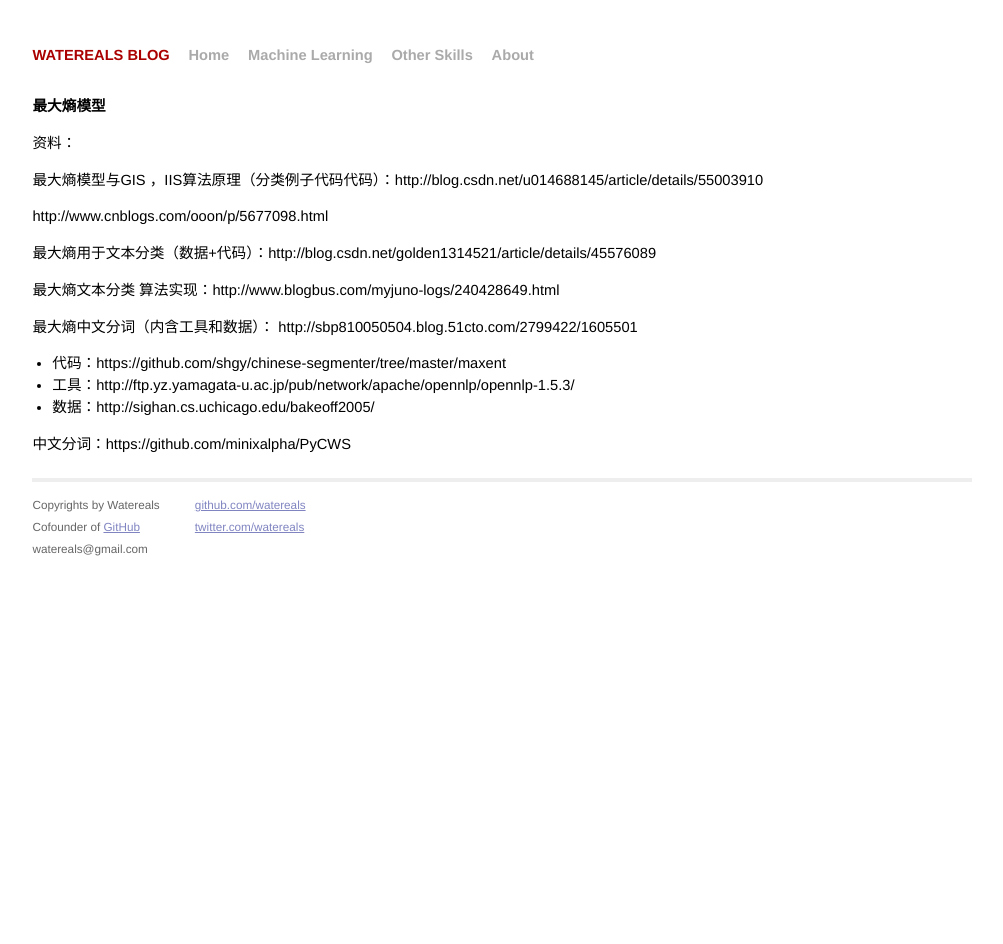
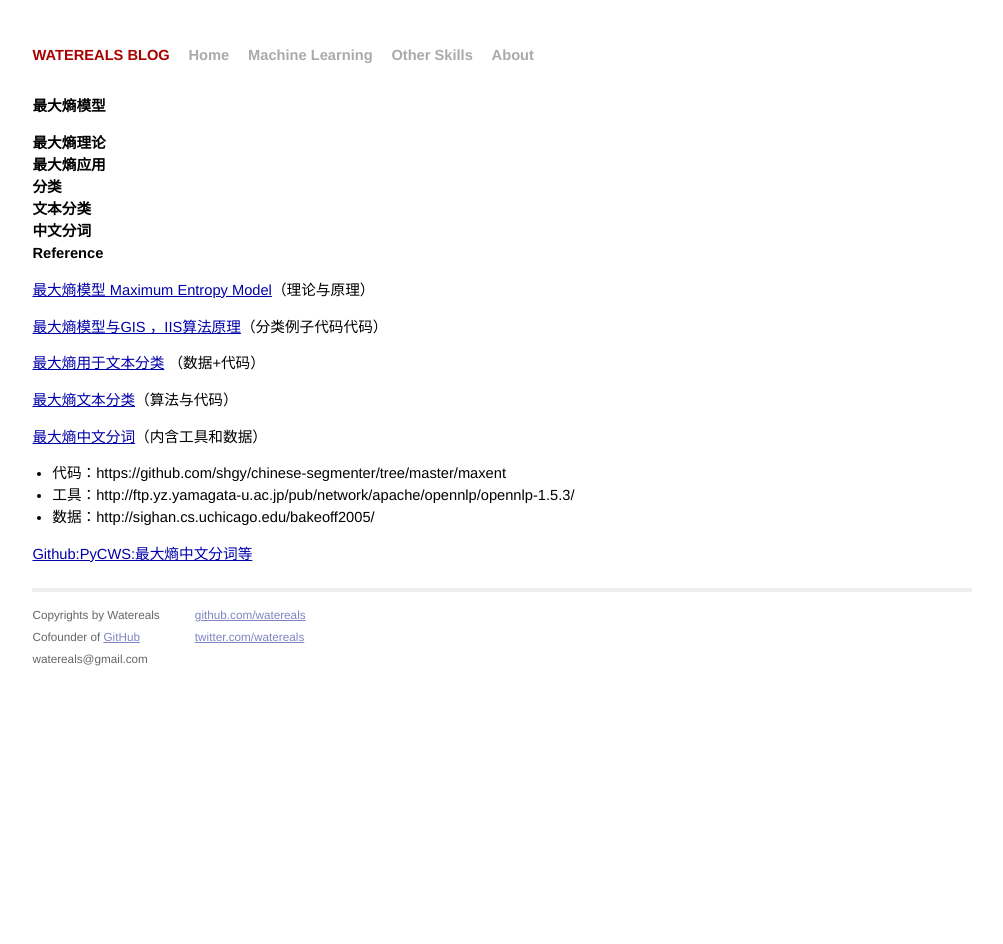
Before and after one commit to watereals/watereals.github.io, a Jekyll site: the page built from _posts/2017-05-04-maxent.md, in a window 1280 px wide. Shown: the whole page, without its empty margins (138-1141 px from the left). Built offline with Jekyll 4.4.1, drawn with Linux system fonts in a browser that asks for light colours.

```diff
--- a/_posts/2017-05-04-maxent.md
+++ b/_posts/2017-05-04-maxent.md
@@ -5,23 +5,32 @@ title: 最大熵模型
 
 # 最大熵模型
 
+## 最大熵理论
 
-资料：
+## 最大熵应用
 
-最大熵模型与GIS ，IIS算法原理（分类例子代码代码）：http://blog.csdn.net/u014688145/article/details/55003910
+### 分类
 
-http://www.cnblogs.com/ooon/p/5677098.html
+### 文本分类
 
-最大熵用于文本分类（数据+代码）：http://blog.csdn.net/golden1314521/article/details/45576089
+### 中文分词
 
-最大熵文本分类 算法实现：http://www.blogbus.com/myjuno-logs/240428649.html
+## Reference
 
-最大熵中文分词（内含工具和数据）：
-http://sbp810050504.blog.51cto.com/2799422/1605501
+[最大熵模型 Maximum Entropy Model](http://www.cnblogs.com/ooon/p/5677098.html)（理论与原理）
+
+[最大熵模型与GIS ，IIS算法原理](http://blog.csdn.net/u014688145/article/details/55003910)（分类例子代码代码）
+
+[最大熵用于文本分类](http://blog.csdn.net/golden1314521/article/details/45576089)
+（数据+代码）
+
+[最大熵文本分类](http://www.blogbus.com/myjuno-logs/240428649.html)（算法与代码）
+
+[最大熵中文分词](http://sbp810050504.blog.51cto.com/2799422/1605501)（内含工具和数据）
 
 - 代码：https://github.com/shgy/chinese-segmenter/tree/master/maxent
 - 工具：http://ftp.yz.yamagata-u.ac.jp/pub/network/apache/opennlp/opennlp-1.5.3/
 - 数据：http://sighan.cs.uchicago.edu/bakeoff2005/
 
 
-中文分词：https://github.com/minixalpha/PyCWS
+[Github:PyCWS:最大熵中文分词等](https://github.com/minixalpha/PyCWS)
```
Also changed, not shown: _posts/2017-05-08-chinese-segmentation.md (added, +38 -0 lines), _posts/2017-05-08-crfpp.md (+14 -4 lines).
